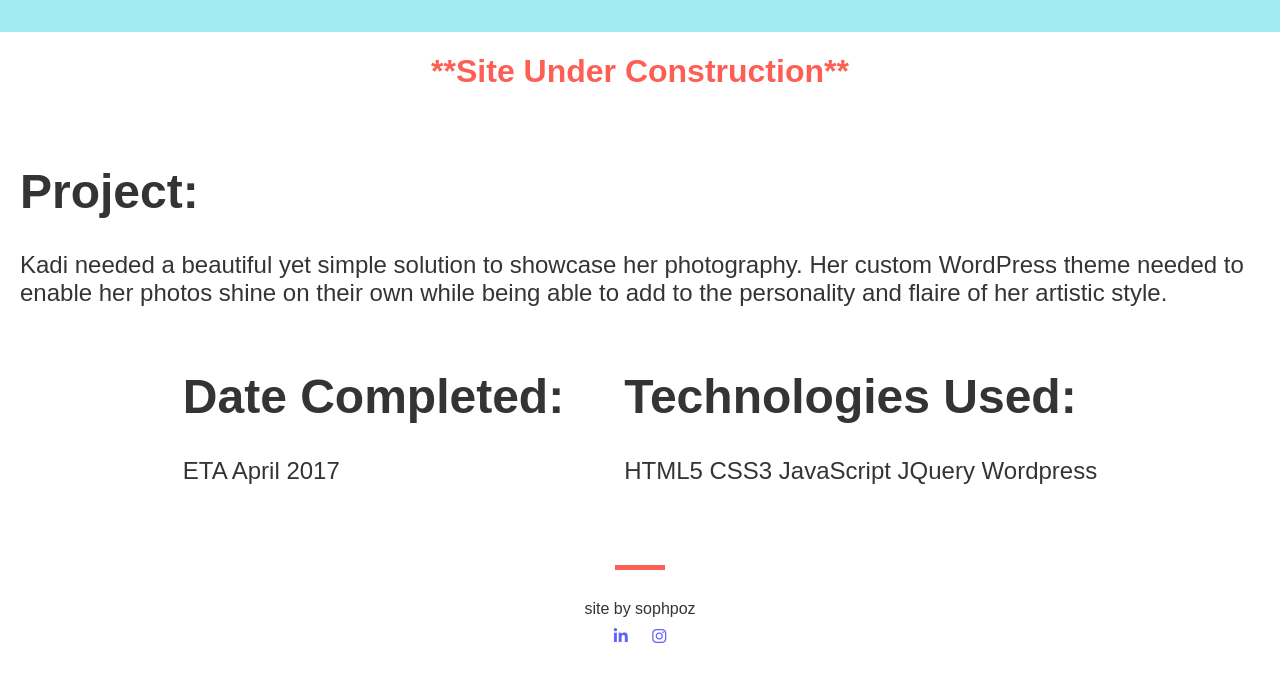
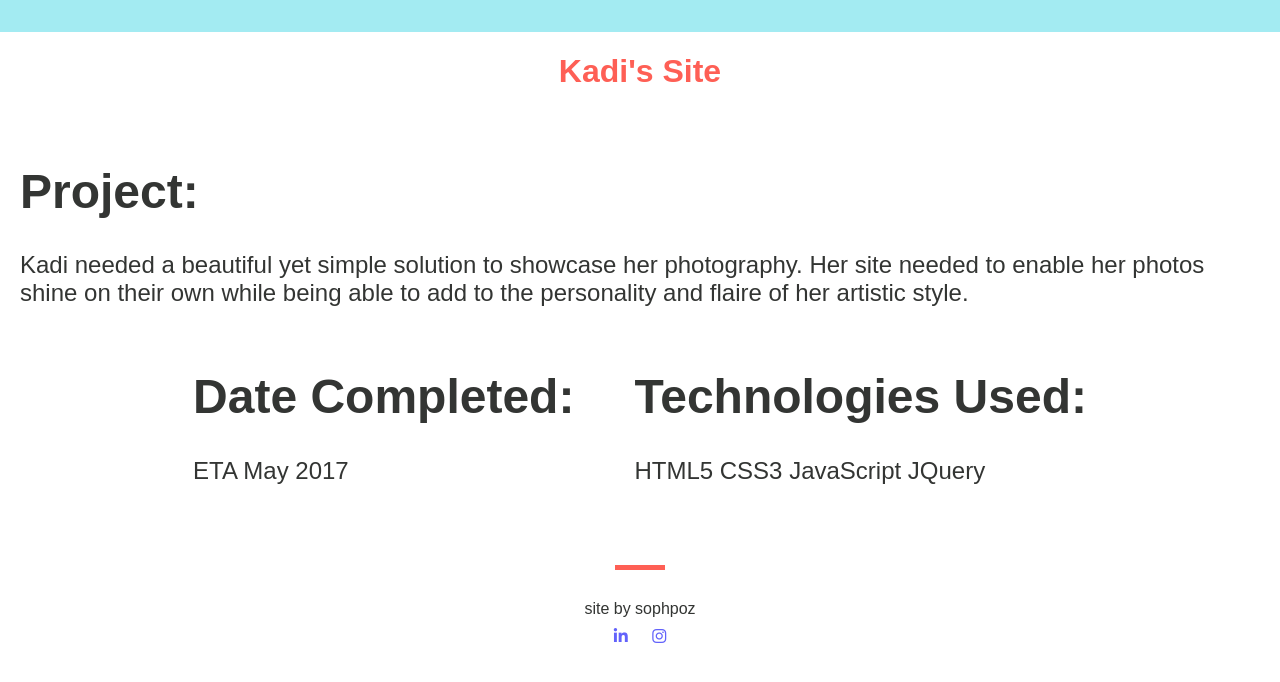
Before and after one commit to sophpoz/sophpoz, a plain HTML site: page kadi.html in a window 1280 px wide. Shown: the part 1221-1903 px from the top of the page. Drawn offline with nearby package versions, Linux system fonts and the light colour scheme.

Commit message:
Update kadi.html

```diff
--- a/kadi.html
+++ b/kadi.html
@@ -32,19 +32,18 @@
 	<div class="projImg">
 		<img src="https://i.imgsafe.org/43f7bc4b23.png">
 	</div>
-	<div class="code"><h1>**Site Under Construction**</h1></div>
+	<div class="code"><h1><a href="kaditobinphotography.com">Kadi's Site</a></h1></div>
 	<div class="wdProject">
 
-		<div class="explanation"><h1>Project:</h1>Kadi needed a beautiful yet simple solution to showcase her photography. Her custom WordPress theme needed to enable her photos shine on their own while being able to add to the personality and flaire of her artistic style.
+		<div class="explanation"><h1>Project:</h1>Kadi needed a beautiful yet simple solution to showcase her photography. Her site needed to enable her photos shine on their own while being able to add to the personality and flaire of her artistic style.
 	</div>
 	<div class="bodyRow">
-		<div class="bodyRowCol"><h1>Date Completed:</h1>ETA April 2017</div>
+		<div class="bodyRowCol"><h1>Date Completed:</h1>ETA May 2017</div>
 		<div class="bodyRowCol"><h1>Technologies Used:</h1>
 				HTML5
 				CSS3
 				JavaScript
 				JQuery
-				Wordpress
 		</div>
 	</div>
 </div>
```
